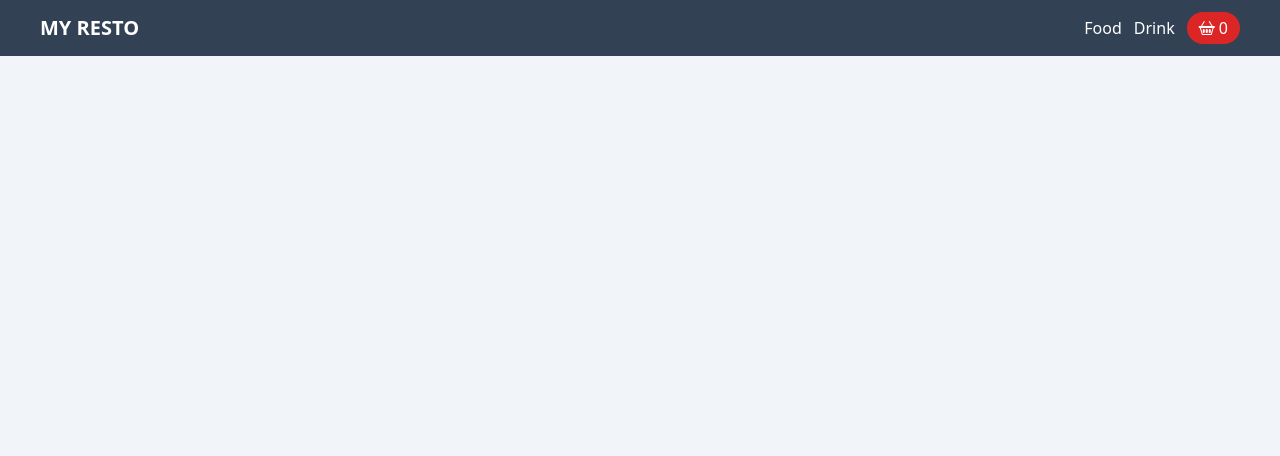
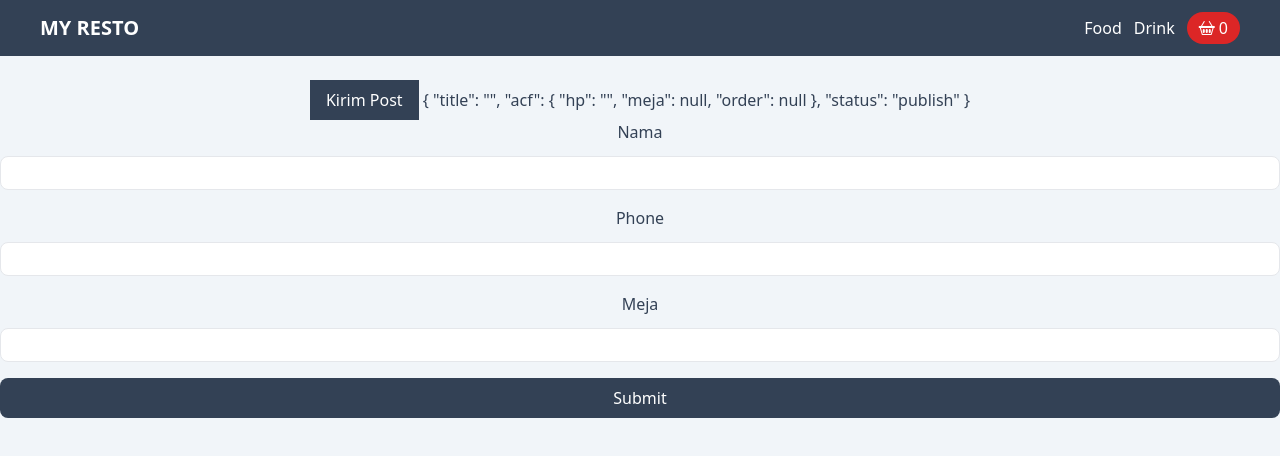
Before and after one commit to halloanewahyudi/myresto, a Vue app: page /test in a window 1280 px wide. Shown: the top 456 px of the page. Built offline with nearby package versions, Linux system fonts and the light colour scheme.

Commit message:
post rest api

```diff
--- a/src/components/Customer.vue
+++ b/src/components/Customer.vue
@@ -1,35 +1,63 @@
 <script setup>
- import { ref } from 'vue'
+import { computed, reactive, ref } from 'vue'
 import { useRouter } from 'vue-router'
-import { useCustomerStore} from '../stores/customer'
-const router = useRouter()
+import { useCartStore } from '../stores/cart'
+import { useCustomerStore } from '../stores/customer'
+import axios from 'axios';
+
+const rounter = useRouter()
+const cart = useCartStore()
 const cust = useCustomerStore()
- const dataCustomer = ref({
-    nama:'',
-    phone:'',
-    meja:''
+const url = ref('https://resto.ardanadutaperkasa.com/wp/wp-json/wp/v2/customer')
+const getOrder = ref(JSON.stringify(cart.listMenu))
+const getData = reactive({
+    title:'',
+    acf:{
+        hp:'',
+        meja:null,
+        status:null,
+        order: getOrder.value,
+        total: cart.total
+    },
+    status:'publish'
 })
-
- const send = ()=>{
-cust.customer = dataCustomer.value
-   console.log(dataCustomer.value )
-   router.push('/thanks')
+const postData = ()=>{
+    const username = 'admin';
+    const applicationPassword = 'sUHR MncK OFq7 NkgX B4Nw m3rA';
+    const authHeader = `Basic ${btoa(`${username}:${applicationPassword}`)}`
+   axios.post(url.value, JSON.stringify(getData) ,{
+    headers:{
+        'Content-Type': 'application/json',
+        Authorization: authHeader,
+    }
+   })
+   .then((res)=>{
+      console.log(res)
+      getData.title = cust.customer.nama
+      getData.acf.meja = cust.customer.meja
+      setTimeout(() => {
+        rounter.push('/thanks')
+        cart.resetCount
+      }, 3000);
+   })
+   .catch(console.error())
 }
 </script>
+
 <template>
   <div>
-        <form @submit.prevent="send" class="flex flex-col gap-4">
+    <form @submit.prevent="postData" class="flex flex-col gap-4">
       <div class="flex flex-col gap-3">
         <label for="nama">Nama</label>
-           <input type="text" v-model="dataCustomer.nama">
+        <input type="text" v-model="getData.title">
       </div>
       <div class="flex flex-col gap-3">
         <label for="nama">Phone</label>
-           <input type="text" v-model="dataCustomer.phone">
+        <input type="tel" v-model="getData.acf.hp" required>
       </div>
       <div class="flex flex-col gap-3">
         <label for="nama">Meja</label>
-           <input type="number" v-model="dataCustomer.meja">
+        <input type="number" v-model="getData.acf.meja" required>
       </div>
       <button type="submit" class="py-2 px-4 rounded-lg bg-slate-700 text-white hover:bg-slate-800;">
         Submit
--- a/src/components/ListMenu.vue
+++ b/src/components/ListMenu.vue
@@ -6,11 +6,12 @@ import { useCartStore } from '../stores/cart';
 import Loading from './icons/Loading.vue';
 const cart = useCartStore()
 const url = 'https://resto.ardanadutaperkasa.com/wp/wp-json/wp/v2/menu/?_embed';
-const { isFetch, data } = useFetch(url).get().json()
+const { isFetching,isFinished,error, data } = useFetch(url).get().json()
 
 </script>
 <template>
-    <div v-if="isFetch" class="flex flex-col justify-center items-center min-h-[80vh]">
+
+    <div v-if="isFetching" class="flex flex-col justify-center text-center  items-center min-h-[80vh]">
         <Loading />
     </div>
     <div v-else class="p-6 flex flex-col gap-4">
--- a/src/components/Order.vue
+++ b/src/components/Order.vue
@@ -1,6 +1,12 @@
 <script setup>
 import { useCartStore } from "../stores/cart";
 const cart = useCartStore()
+const order = () => {
+    const dataOrder = {
+        order:cart.listMenu,
+        total:cart.total
+    }
+}
 </script>
 <template>
     <div class="flex flex-col gap-5 divide-y p-4 bg-white rounded-lg">
--- a/src/router/index.js
+++ b/src/router/index.js
@@ -23,6 +23,11 @@ const router = createRouter({
       path: '/thanks',
       name: 'thanks',
       component: () => import('../views/ThanksView.vue')
+    },
+    {
+      path: '/test',
+      name: 'test',
+      component: () => import('../views/TestForm.vue')
     }
 
   ]
--- a/src/stores/cart.js
+++ b/src/stores/cart.js
@@ -45,6 +45,10 @@ export const useCartStore = defineStore('cart',()=>{
         }).format(number);
       }
 
+  const getDataOrder = ref([
+   listMenu.value,
+   total.value
+  ])
     return {
         listMenu,
         itemMenu,
@@ -53,6 +57,7 @@ export const useCartStore = defineStore('cart',()=>{
         deleteMenu,
         cartCount,
         rupiah,
-        resetCount
+        resetCount,
+        getDataOrder
     }
 })
--- /dev/null
+++ b/src/views/TestForm.vue
@@ -0,0 +1,80 @@
+<script setup>
+import { useFetch } from "@vueuse/core";
+import { ref } from "vue";
+import { useCartStore } from "../stores/cart";
+const cart = useCartStore()
+
+const postData = ref({
+      title: '',
+  //    content: 'Ini adalah iput konten',
+      acf:{
+        hp:'',
+        meja:null,
+        order:null
+      },
+      status: 'publish',
+    });
+
+    const apiUrl = 'https://resto.ardanadutaperkasa.com/wp/wp-json/wp/v2/customer';
+    const username = 'admin'; // Ganti dengan nama pengguna yang sesuai
+    const applicationPassword = 'sUHR MncK OFq7 NkgX B4Nw m3rA'; // Ganti dengan kata sandi aplikasi yang telah Anda buat
+
+    const postDataToWordPress = async () => {
+      const authHeader = `Basic ${btoa(`${username}:${applicationPassword}`)}`;
+
+      const { response, error } = await useFetch(apiUrl, {
+        method: 'POST',
+        headers: {
+          'Content-Type': 'application/json',
+          Authorization: authHeader,
+        },
+        body:{
+            title:postData.value.title,
+            acf:{
+                hp:postData.value.hp,
+                meja:postData.value.meja,
+            },
+            status:'publish'
+        },
+      })
+      if (error) {
+        console.error('Error posting data:', error);
+      } else {
+        console.log('Post berhasil diposting:', response);
+      }
+
+      console.log('Response:', response);
+console.log('Status Text:', response.statusText);
+console.log('Status Code:', response.status);
+    }
+
+</script>
+
+<template>
+    <div class="text-center">
+        <button @click="postDataToWordPress" class="py-2 px-4 bg-slate-700 text-white">
+            Kirim Post
+        </button>
+{{ response }}
+        {{ postData }}
+
+        <form @submit.prevent="postDataToWordPress" class="flex flex-col gap-4">
+            <div class="flex flex-col gap-3">
+            <label for="nama">Nama</label>
+           <input type="text" v-model="postData.title">
+            </div>
+            <div class="flex flex-col gap-3">
+                <label for="nama">Phone</label>
+           <input type="text" v-model="postData.acf.hp">
+            </div>
+            <div class="flex flex-col gap-3">
+                <label for="nama">Meja</label>
+           <input type="number" v-model="postData.acf.meja">
+            </div>
+            <button type="submit" class="py-2 px-4 rounded-lg bg-slate-700 text-white hover:bg-slate-800;">
+                Submit
+            </button>
+        </form>
+
+    </div>
+</template>
--- a/src/views/ThanksView.vue
+++ b/src/views/ThanksView.vue
@@ -5,17 +5,9 @@ import { useCustomerStore } from '../stores/customer';
 const cart =  useCartStore()
 const cust = useCustomerStore()
 
-function reset(){
-    setTimeout(() => {
-     return  cart.resetCount
-    }, 1000);
-}
-onMounted(()=>{
-   reset()
-})
-
 </script>
 <template>
+
     <div class="text-center flex flex-col items-center justify-center min-h-[80vh] px-6 lg:px-10">
         <h2 class="text-xl"> Terima kasih  <span> {{ cust.customer.nama }} </span></h2>
         <p>Silakan membayar pesanan anda, menu anda akan segera kami sediakan di meja <strong>{{ cust.customer.meja }}  </strong></p>
```
Lines whose indentation alone changed are shown as unchanged.
